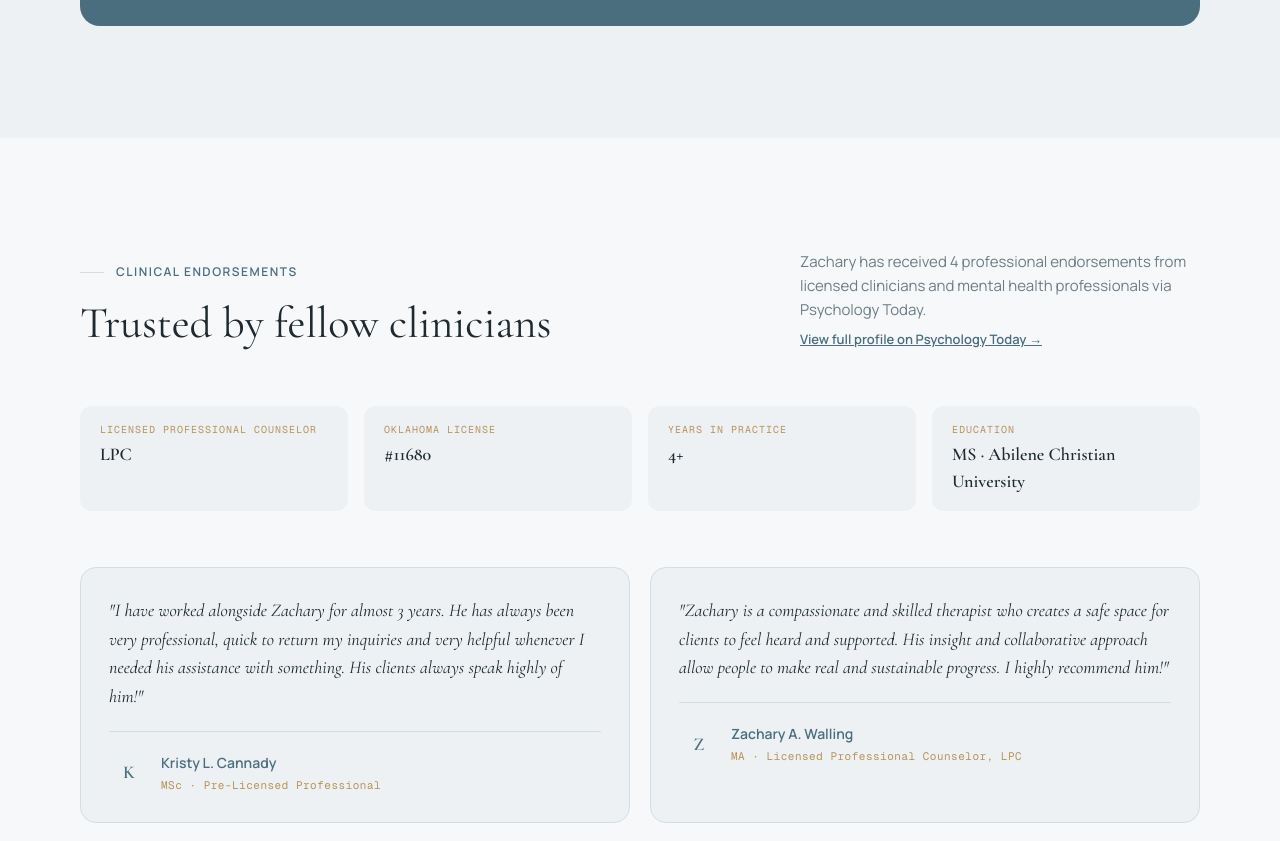
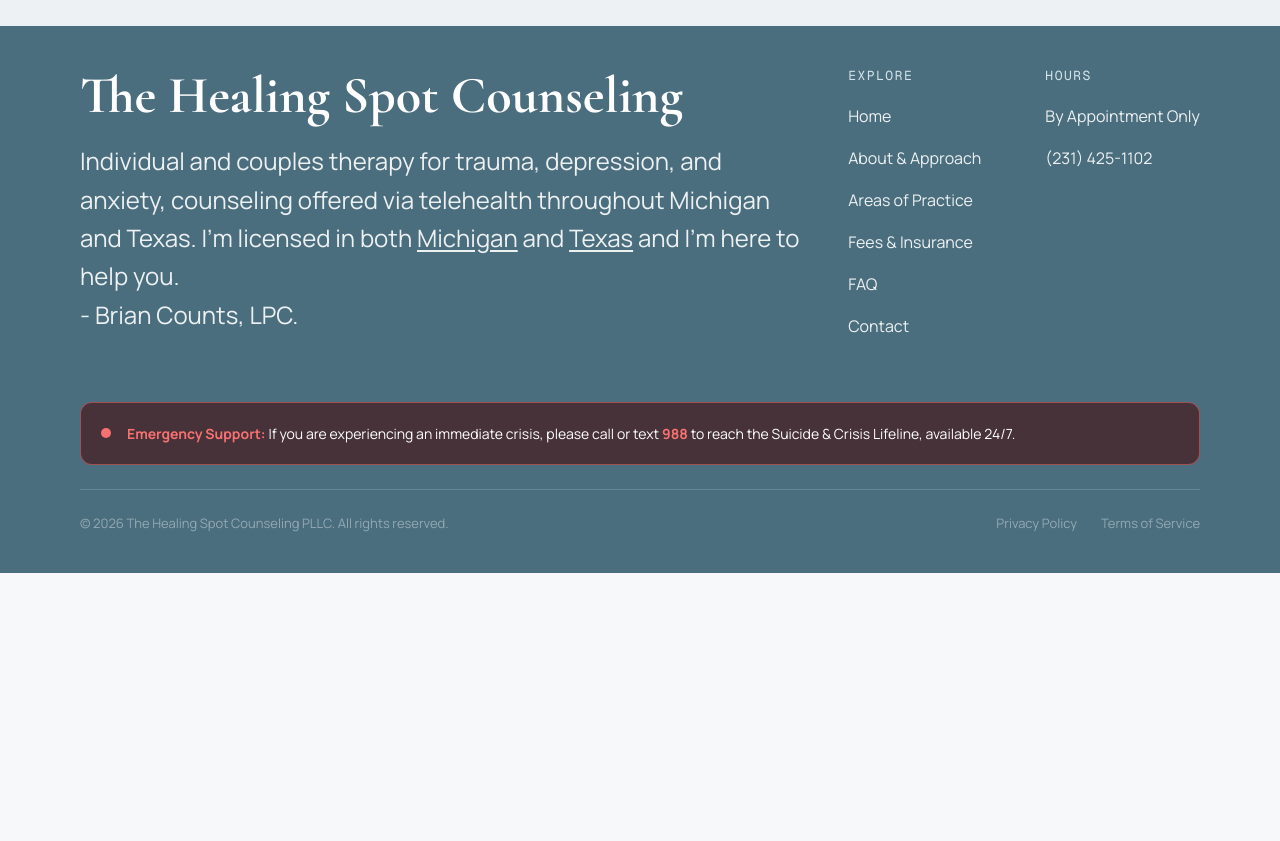
Before and after one commit to DelphiCoder/HealingSpotLPC, a React (Vite) app: page /about in a window 1280 px wide. Shown: the part 2940-3781 px from the top of the page. After the commit the page ends 3513 px from the top, so only its background shows below. Built offline with nearby package versions, Linux system fonts and the light colour scheme.

Commit message:
About page: remove Clinical Endorsements, halved whitespace between Philosophy and Process

```diff
--- a/src/pages/AboutPage.jsx
+++ b/src/pages/AboutPage.jsx
@@ -1,7 +1,6 @@
 import MeetTherapist from "../sections/MeetTherapist";
 import Philosophy from "../sections/Philosophy";
 import Process from "../sections/Process";
-import Endorsements from "../sections/Endorsements";
 
 export default function AboutPage() {
   return (
@@ -10,7 +9,6 @@ export default function AboutPage() {
       <MeetTherapist />
       <Philosophy />
       <Process />
-      <Endorsements />
     </>
   );
 }
--- a/src/sections/Endorsements.jsx
+++ /dev/null
@@ -1,99 +0,0 @@
-import SectionLabel from "../components/SectionLabel";
-
-const CREDENTIALS = [
-  { label: "Licensed Professional Counselor", value: "LPC" },
-  { label: "Oklahoma License", value: "#11680" },
-  { label: "Years in Practice", value: "4+" },
-  { label: "Education", value: "MS · Abilene Christian University" },
-];
-
-const ENDORSEMENTS = [
-  {
-    name: "Kristy L. Cannady",
-    url: "https://www.psychologytoday.com/us/therapists/kristy-l-cannady-stillwater-ok/1588506",
-    credential: "MSc",
-    title: "Pre-Licensed Professional",
-    quote:
-      "I have worked alongside Zachary for almost 3 years. He has always been very professional, quick to return my inquiries and very helpful whenever I needed his assistance with something. His clients always speak highly of him!",
-  },
-  {
-    name: "Zachary A. Walling",
-    url: "https://www.psychologytoday.com/us/therapists/zachary-a-walling-stillwater-ok/1272773",
-    credential: "MA",
-    title: "Licensed Professional Counselor, LPC",
-    quote:
-      "Zachary is a compassionate and skilled therapist who creates a safe space for clients to feel heard and supported. His insight and collaborative approach allow people to make real and sustainable progress. I highly recommend him!",
-  },
-  {
-    name: "Adam Daniel",
-    url: "https://www.psychologytoday.com/us/therapists/adam-daniel-edmond-ok/1616031",
-    credential: "LCSW, MSW",
-    title: "Clinical Social Work / Therapist",
-    quote:
-      "Zach stands out in his ability to work with clients through very tangible, actionable approaches while respecting the difficulties they are going through. I have been lucky to work closely with Zach and hear his heart for Oklahomans in need.",
-  },
-  {
-    name: "Morgan DeBorde",
-    url: "https://www.psychologytoday.com/us/therapists/morgan-deborde-guthrie-ok/1808174",
-    credential: "LPC-S",
-    title: "Licensed Professional Counselor, Supervisor",
-    quote:
-      "Zach is an exceptional therapist who advocates wholeheartedly for his clients. He brings curiosity and insight to his work while holding clients accountable with genuine care, compassion, and respect.",
-  },
-];
-
-export default function Endorsements() {
-  return (
-    <section className="section section--cream section--endorsements">
-      <div className="endorsements__intro">
-        <div className="stack stack--md endorsements__heading">
-          <SectionLabel label="Clinical Endorsements" />
-          <h2 className="display-sans display-sans--ink">Trusted by fellow clinicians</h2>
-        </div>
-        <div className="stack stack--sm endorsements__aside">
-          <p className="body-text body-text--muted">
-            Zachary has received 4 professional endorsements from licensed clinicians and mental health professionals via
-            Psychology Today.
-          </p>
-          <a
-            className="text-link text-link--underline"
-            href="https://www.psychologytoday.com/us/therapists/zachary-terry-stillwater-ok/1595245"
-            target="_blank"
-            rel="noopener noreferrer"
-          >
-            View full profile on Psychology Today →
-          </a>
-        </div>
-      </div>
-      <div className="credentials">
-        {CREDENTIALS.map((credential) => (
-          <div key={credential.label} className="credential">
-            <span className="credential__label">{credential.label}</span>
-            <span className="credential__value">{credential.value}</span>
-          </div>
-        ))}
-      </div>
-      <div className="endorsement-grid">
-        {ENDORSEMENTS.map((endorsement) => (
-          <div key={endorsement.name} className="endorsement">
-            <p className="endorsement__quote">"{endorsement.quote}"</p>
-            <div className="endorsement__rule"></div>
-            <div className="endorsement__author">
-              <div className="endorsement__avatar">
-                <span>{endorsement.name.charAt(0)}</span>
-              </div>
-              <div className="stack stack--xs">
-                <a className="endorsement__name" href={endorsement.url} target="_blank" rel="noopener noreferrer">
-                  {endorsement.name}
-                </a>
-                <span className="endorsement__credential">
-                  {endorsement.credential} · {endorsement.title}
-                </span>
-              </div>
-            </div>
-          </div>
-        ))}
-      </div>
-    </section>
-  );
-}
--- a/src/styles/styles.css
+++ b/src/styles/styles.css
@@ -1576,6 +1576,26 @@ ul {
   gap: 64px;
 }
 
+/* About page: half the usual space between My Philosophy and The Process
+   (80px instead of 160px on phones, 112px instead of 224px from 768px). */
+.section--philosophy {
+  padding-bottom: 40px;
+}
+
+.section--process {
+  padding-top: 40px;
+}
+
+@media (min-width: 768px) {
+  .section--philosophy {
+    padding-bottom: 56px;
+  }
+
+  .section--process {
+    padding-top: 56px;
+  }
+}
+
 .section--contact {
   flex-direction: column;
   align-items: flex-start;
@@ -1810,7 +1830,7 @@ ul {
   }
 }
 
-/* ---------- About: meet, philosophy, process, endorsements ---------- */
+/* ---------- About: meet, philosophy, process ---------- */
 .section--meet {
   gap: 56px;
 }
@@ -2089,143 +2109,6 @@ ul {
   line-height: 1.7;
   color: var(--on-fill);
   opacity: 0.85;
-}
-
-.section--endorsements {
-  gap: 56px;
-}
-
-.endorsements__intro {
-  display: flex;
-  flex-direction: column;
-  gap: 24px;
-  width: 100%;
-}
-
-@media (min-width: 1024px) {
-  .endorsements__intro {
-    flex-direction: row;
-    align-items: flex-end;
-    justify-content: space-between;
-  }
-}
-
-.endorsements__heading {
-  max-width: 600px;
-}
-
-.endorsements__aside {
-  max-width: 400px;
-}
-
-.credentials {
-  display: flex;
-  flex-wrap: wrap;
-  gap: 16px;
-  width: 100%;
-}
-
-.credential {
-  display: flex;
-  flex: 1;
-  flex-direction: column;
-  gap: 4px;
-  min-width: 160px;
-  padding: 16px 20px;
-  border-radius: 12px;
-  background: var(--sand);
-}
-
-.credential__label {
-  font-family: var(--font-mono);
-  font-size: 10px;
-  letter-spacing: 1px;
-  text-transform: uppercase;
-  color: var(--terracotta);
-}
-
-.credential__value {
-  font-family: var(--font-serif);
-  font-weight: 600;
-  font-size: 18px;
-  color: var(--ink);
-}
-
-.endorsement-grid {
-  display: grid;
-  grid-template-columns: 1fr;
-  gap: 20px;
-  width: 100%;
-}
-
-@media (min-width: 640px) {
-  .endorsement-grid {
-    grid-template-columns: repeat(2, 1fr);
-  }
-}
-
-.endorsement {
-  display: flex;
-  flex-direction: column;
-  gap: 20px;
-  padding: 28px;
-  border: 1px solid var(--line);
-  border-radius: 16px;
-  background: var(--sand);
-}
-
-.endorsement__quote {
-  font-family: var(--font-serif);
-  font-style: italic;
-  font-size: 18px;
-  line-height: 1.6;
-  color: var(--ink);
-}
-
-.endorsement__rule {
-  height: 1px;
-  background: var(--line);
-}
-
-.endorsement__author {
-  display: flex;
-  align-items: center;
-  gap: 12px;
-}
-
-.endorsement__avatar {
-  display: flex;
-  align-items: center;
-  justify-content: center;
-  flex-shrink: 0;
-  width: 40px;
-  height: 40px;
-  border-radius: 50%;
-  background: var(--sage-mist);
-}
-
-.endorsement__avatar span {
-  font-family: var(--font-serif);
-  font-weight: 600;
-  font-size: 18px;
-  color: var(--sage-text);
-}
-
-.endorsement__name {
-  font-size: 14px;
-  font-weight: 600;
-  color: var(--sage-text);
-}
-
-.endorsement__name:hover {
-  text-decoration: underline;
-}
-
-.endorsement__credential {
-  font-family: var(--font-mono);
-  font-size: 11px;
-  letter-spacing: 0.5px;
-  color: var(--terracotta);
 }
 
 /* ---------- Services ---------- */
```
Also changed, not shown: 1 other file (tests, documents, lock files or other folders).
